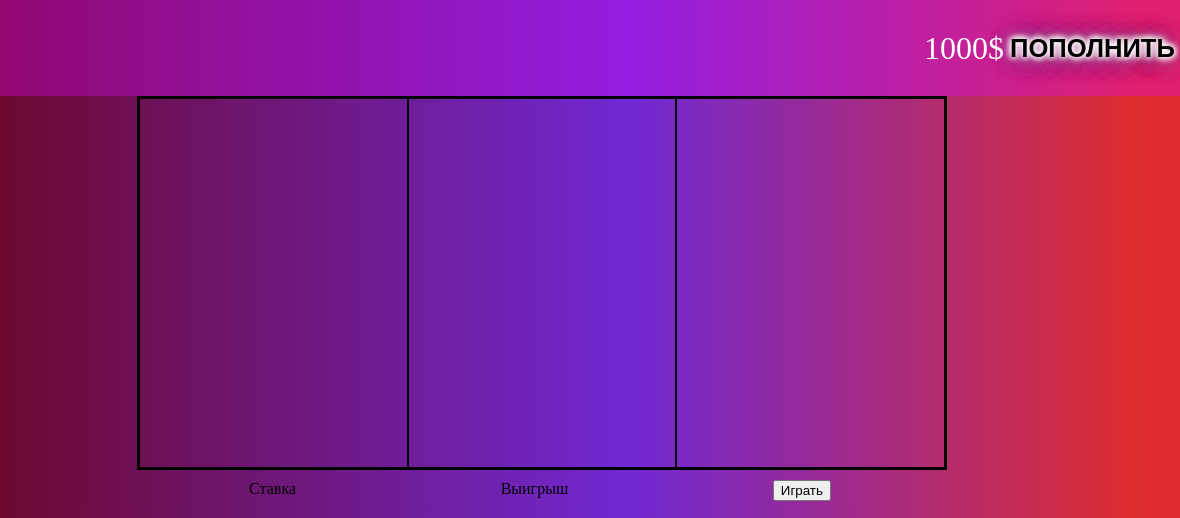
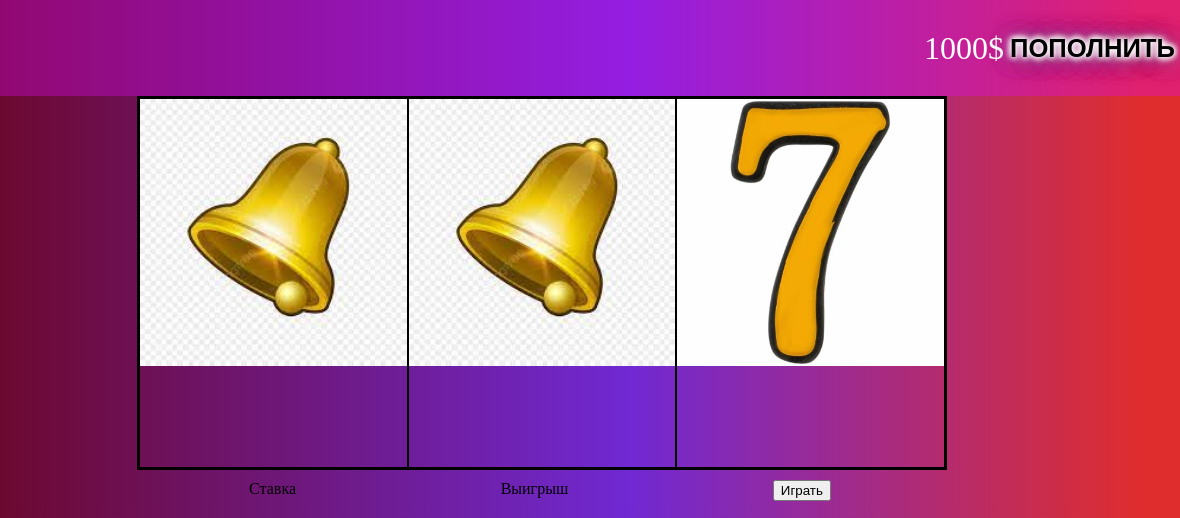
Before and after one commit to leoshik/membet, a plain HTML site: page index.html in a window 1280 px wide. Both pictures are taken after a click on the button "Играть". Shown: the top 518 px of the page, 100-1280 px from the left. Drawn offline with Linux system fonts and the light colour scheme.

Commit message:
asdfsdfsd

```diff
--- a/alert.js
+++ /dev/null
@@ -1,4 +0,0 @@
-function playSlot() {
-    let randomNumber = Math.floor(Math.random() * 6) + 1;
-    aaaa
-}
--- a/index.html
+++ b/index.html
@@ -9,7 +9,7 @@
 <body>
     <header>
         <div class="exit">
-            <a href="">
+            <a href="#">
                 <img class="exitpng" src="exit.png" alt="exit">
             </a>
         </div>
@@ -30,5 +30,23 @@
             <div><button onclick="playSlot()">Играть</button></div>
         </div>
     </div>
+    <script>
+        const images = [
+            "image1.jpg",
+            "image2.jpg",
+            "image3.jpg",
+            "image4.jpg",
+            "image5.jpg",
+            "image6.jpg"
+        ];
+
+        function playSlot() {
+            let slots = document.querySelectorAll(".slot");
+            slots.forEach(slot => {
+                let randomIndex = Math.floor(Math.random() * images.length);
+                slot.innerHTML = `<img src="${images[randomIndex]}" alt="Image">`;
+            });
+        }
+    </script>
 </body>
 </html>
--- a/style.css
+++ b/style.css
@@ -86,6 +86,10 @@ header{
     border: 1px solid black;
 }
 
+.slot img{
+    width: 100%;
+}
+
 .menu{
     padding: 10px;
     display: flex;
```
Also changed, not shown: image1.jpg (added), image2.jpg (added), image3.jpg (added).
